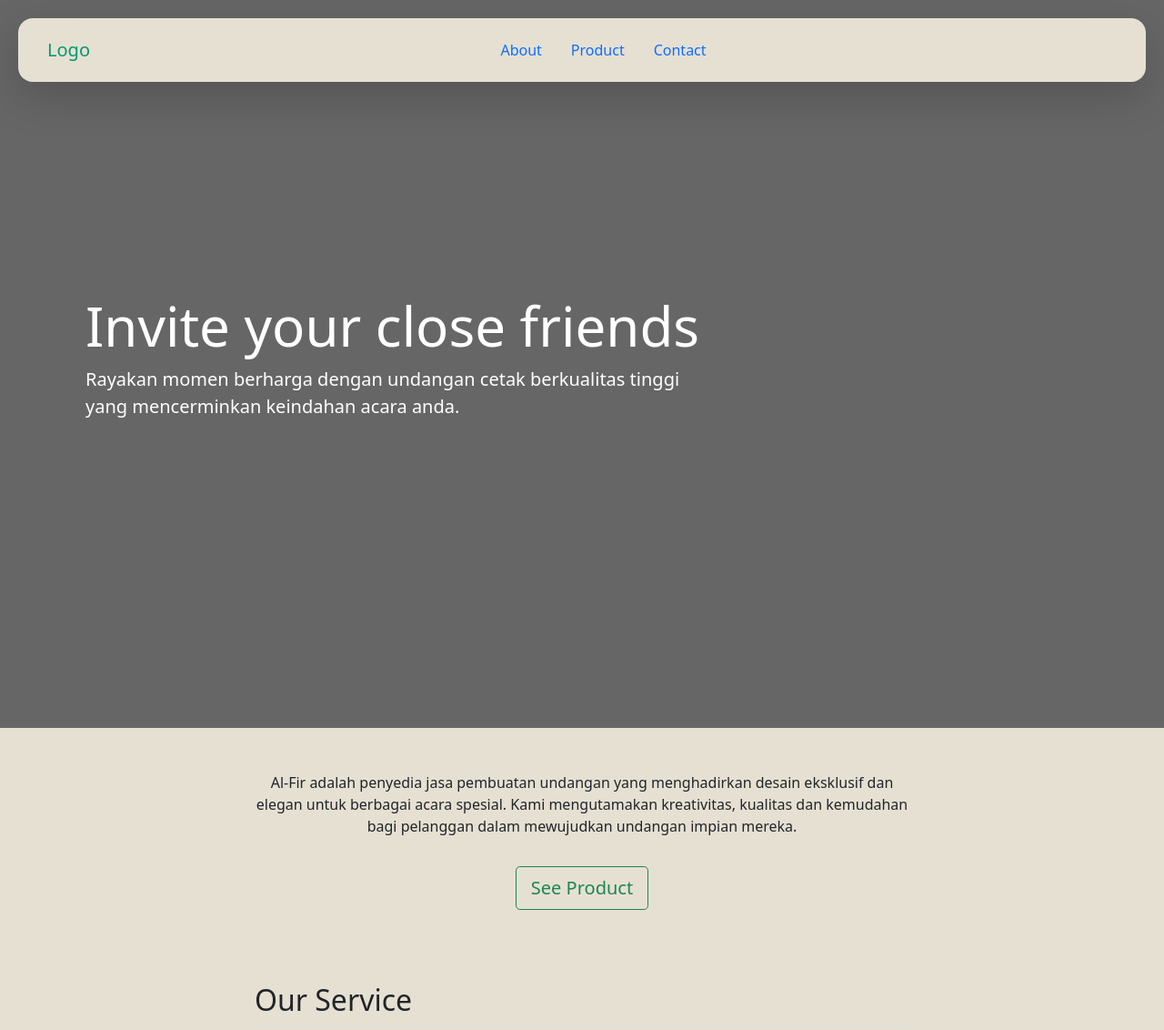
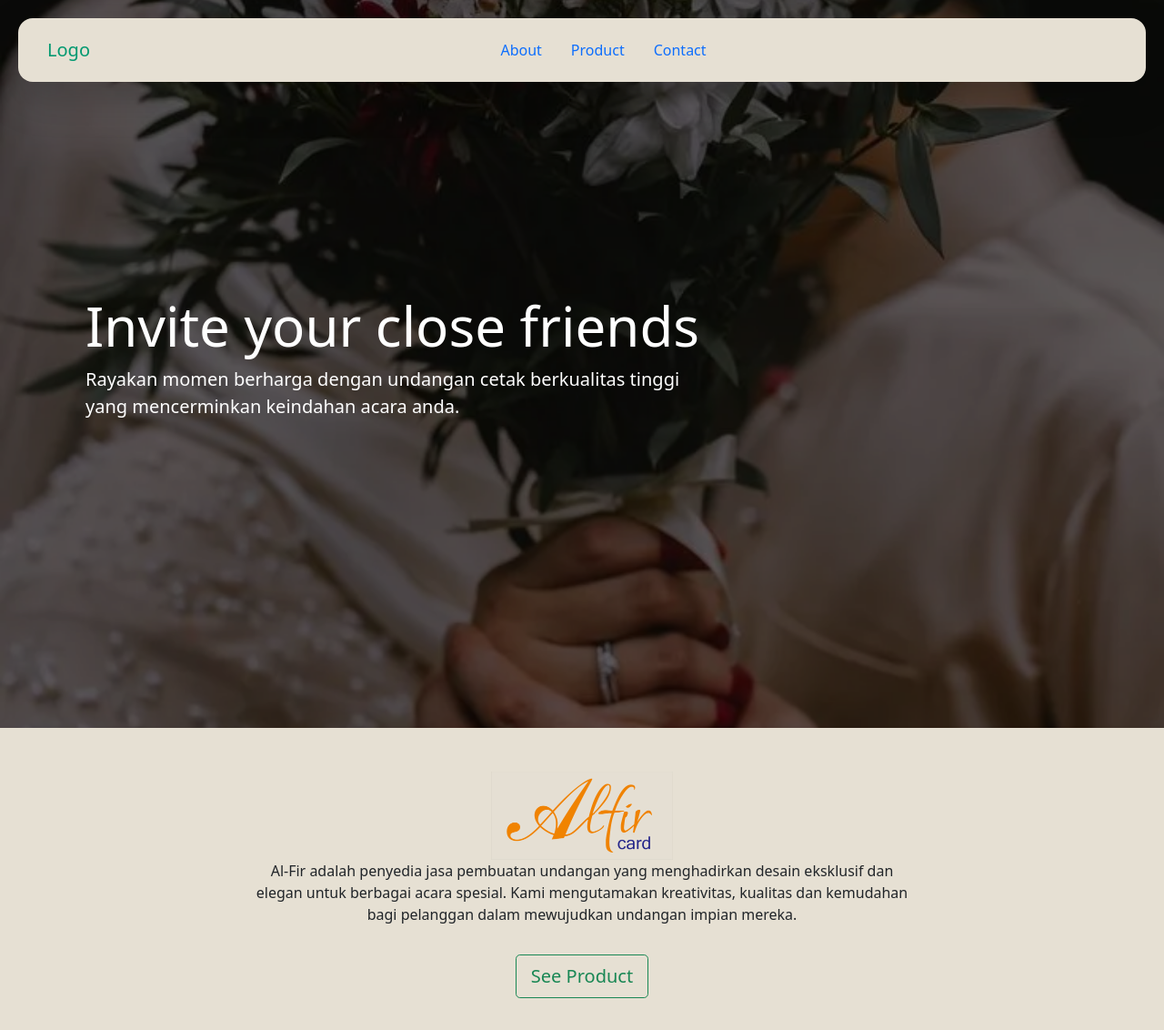
Before and after one commit to Dzikrialifian/Al-FirCard.github.io, a plain HTML site: page index.html in a window 1280 px wide. Shown: the top 1132 px of the page at 91% size. Drawn offline with nearby package versions, Linux system fonts and the light colour scheme.

Commit message:
Change picture

```diff
--- a/index.html
+++ b/index.html
@@ -57,7 +57,7 @@
 
     <section class="description" id="about">
       <div class="container d-flex justify-content-center flex-column align-items-center text-center pt-5">
-        <img src="project1/image/Logo-Alfir.png" alt="">
+        <img src="image/Logo-Alfir.webp" alt="">
       <p>Al-Fir adalah penyedia jasa pembuatan undangan yang menghadirkan desain eksklusif dan elegan untuk berbagai acara spesial. Kami mengutamakan kreativitas, kualitas dan kemudahan bagi pelanggan dalam mewujudkan undangan impian mereka.<p>
       <button type="button" class="btn btn-outline-success btn-lg my-3">See Product</button>
 
--- a/style.css
+++ b/style.css
@@ -54,7 +54,7 @@ html p{
 }
 
 .jumbotron{
-    background: url(project1/image/jumbo.jpg) no-repeat center;
+    background: url(image/jumbo.webp) no-repeat center;
     background-size: cover;
     width: 100%;
 
```
Also changed, not shown: image/Logo-Alfir.webp (added), image/jumbo.webp (added).
